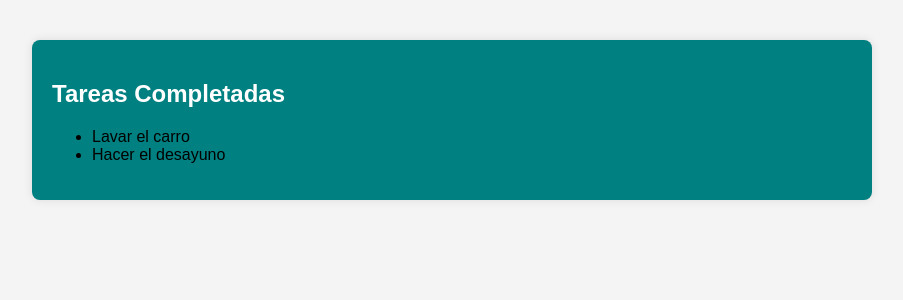
After one commit to DyLaNSoTeLo/To-do-App-Django, a Django app: page /tareas/completada/ in a window 1280 px wide. The commit adds this page. Shown: the top 300 px of the page, without its empty margins (188-1091 px from the left). Run offline with Django 4.2, Linux system fonts and the light colour scheme; data comes from the database, SQL or seed files in the repository; both versions use the stored data as it was after the commit.

Commit message:
Estilos y detalles

```diff
--- a/tarea_projecto/tarea_app/static/tarea_app/style.css
+++ b/tarea_projecto/tarea_app/static/tarea_app/style.css
@@ -2,33 +2,50 @@ body {
     font-family: Arial, sans-serif;
     margin: 20px;
     padding: 20px;
-    background-color: #312d2d;
+    background-color: #f4f4f4;
 }
 
 .container {
     max-width: 800px;
     margin: 0 auto;
-    background-color: #949090;
+    background-color: #008080;
     padding: 20px;
     border-radius: 8px;
     box-shadow: 0 0 10px rgba(0, 0, 0, 0.1);
 }
 
 h1 {
-    color: #333;
+    color: #ffffff;
 }
 
 .tarea {
     margin-bottom: 20px;
-    border-bottom: 1px solid #ddd;
+    border-bottom: 1px solid #dfcccc;
     padding-bottom: 10px;
 }
 
 h2 {
-    color: #555;
+    color: #ffffff;
 }
 
 p.date {
     color: #eebfbf;
     font-style: italic;
 }
+
+/* Añadi media queries para hacer el diseño mas responsive */
+@media (max-width: 600px) {
+    body {
+        margin: 10px;
+        padding: 10px;
+    }
+
+    .container {
+        padding: 10px;
+    }
+
+    .tarea {
+        margin-bottom: 10px;
+        padding-bottom: 5px;
+    }
+}
--- /dev/null
+++ b/tarea_projecto/tarea_app/templates/task_completed.html
@@ -0,0 +1,12 @@
+{% extends 'base.html' %}
+
+{% block descripcion %}
+  <h2>Tareas Completadas</h2>
+  <ul>
+  {% for tarea in tareas %}
+    <li>{{ tarea.nombre }}</li>
+  {% empty %}
+    <li>No hay tareas completadas.</li>
+  {% endfor %}
+  </ul>
+{% endblock %}
--- a/tarea_projecto/tarea_app/templates/task_detail.html
+++ b/tarea_projecto/tarea_app/templates/task_detail.html
@@ -7,8 +7,4 @@
     <p>{{ tarea.descripcion }}</p>
     <p class="date">Published on {{ tarea.fecha_creacion  }}</p>
     <a href="{% url 'tarea-list' %}">Back to Tasks</a>
-
-    <a href="{% url 'marcar-completada' tarea.id %}">
-        <button>Marcar como completada</button>
-    </a>
 {% endblock %}
--- a/tarea_projecto/tarea_app/urls.py
+++ b/tarea_projecto/tarea_app/urls.py
@@ -14,5 +14,6 @@ urlpatterns = [
     path('api/tareas/<int:pk>/', TareaDetailView.as_view(), name='tarea-detail'),
     path('tareas/', task_list, name='tarea-list'),
     path('tareas/<int:pk>/', task_detail, name='tarea-detail-template'),
-    path('tarea/completada/<int:id_tarea>/', views.marcar_completada, name='marcar-completada'),
+    path('tareas/completada/', views.marcar_completadas, name='tareas-completed'),
+    path('tarea/completada/<int:id_tarea>/', views.marcar_completada, name='tarea-completed'),
 ]
--- a/tarea_projecto/tarea_app/views.py
+++ b/tarea_projecto/tarea_app/views.py
@@ -48,7 +48,9 @@ def task_detail(request, pk):
     return render(request, 'task_detail.html', {'tarea': tarea})
 
 def marcar_completada(request, id_tarea):
-    tarea = Tarea.objects.get(id=id_tarea)
-    tarea.completada = True
-    tarea.save()
-    return redirect(request, 'tarea/completada/<int:id_tarea>/', {'tarea': tarea})
+    tarea = Tarea.objects.filter(id=id_tarea, completada=True)
+    return render(request, 'task_completed.html', {'tarea': tarea})
+
+def marcar_completadas(request):
+    tareas = Tarea.objects.filter(completada=True)
+    return render(request, 'task_completed.html', {'tareas': tareas})
```
Also changed, not shown: tarea_projecto/db.sqlite3.
